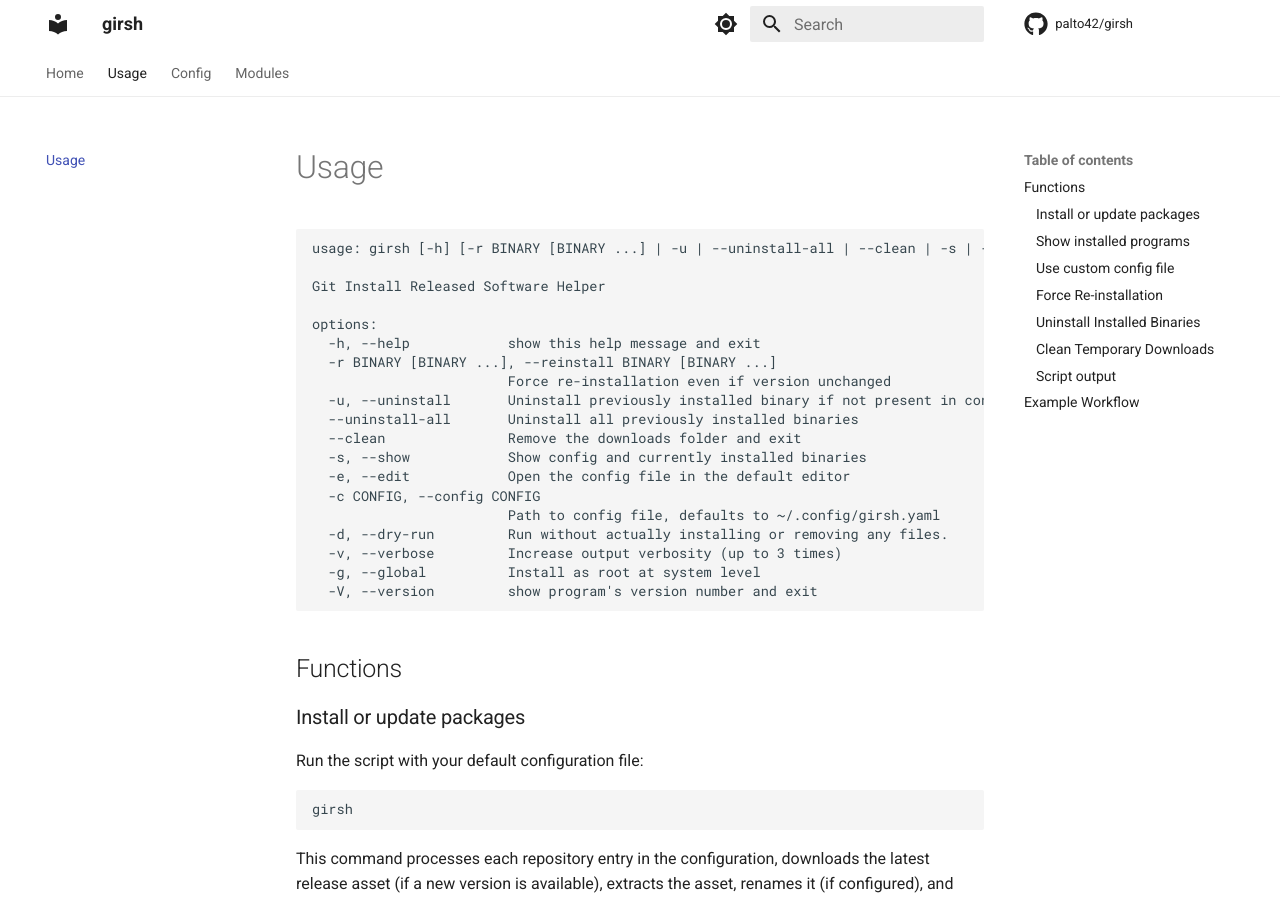
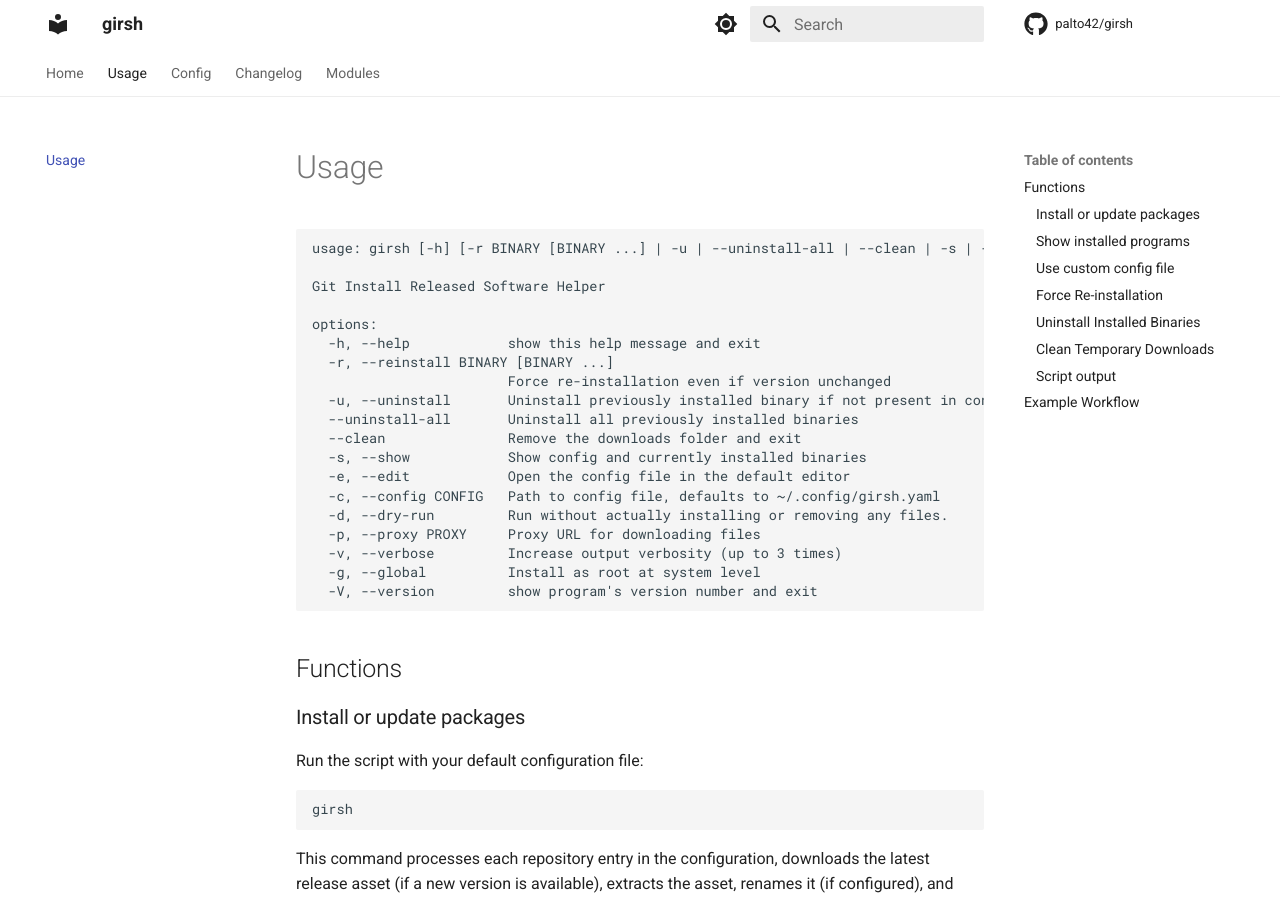
Before and after one commit to palto42/girsh, an MkDocs documentation site: the page built from docs/usage.md, in a window 1280 px wide and 900 px high. Built offline with MkDocs 1.6.1 and Material for MkDocs 9.7.7, drawn with Linux system fonts in a browser that asks for light colours; comment, search, counter and statistics services are not loaded.

Commit message:
update docs and add changelog

````diff
--- a/docs/usage.md
+++ b/docs/usage.md
@@ -1,22 +1,22 @@
 # Usage
 
 ```text
-usage: girsh [-h] [-r BINARY [BINARY ...] | -u | --uninstall-all | --clean | -s | -e] [-c CONFIG] [-d] [-v] [-g] [-V]
+usage: girsh [-h] [-r BINARY [BINARY ...] | -u | --uninstall-all | --clean | -s | -e] [-c CONFIG] [-d] [-p PROXY] [-v] [-g] [-V]
 
 Git Install Released Software Helper
 
 options:
   -h, --help            show this help message and exit
-  -r BINARY [BINARY ...], --reinstall BINARY [BINARY ...]
+  -r, --reinstall BINARY [BINARY ...]
                         Force re-installation even if version unchanged
   -u, --uninstall       Uninstall previously installed binary if not present in config anymore
   --uninstall-all       Uninstall all previously installed binaries
   --clean               Remove the downloads folder and exit
   -s, --show            Show config and currently installed binaries
   -e, --edit            Open the config file in the default editor
-  -c CONFIG, --config CONFIG
-                        Path to config file, defaults to ~/.config/girsh.yaml
+  -c, --config CONFIG   Path to config file, defaults to ~/.config/girsh.yaml
   -d, --dry-run         Run without actually installing or removing any files.
+  -p, --proxy PROXY     Proxy URL for downloading files
   -v, --verbose         Increase output verbosity (up to 3 times)
   -g, --global          Install as root at system level
   -V, --version         show program's version number and exit
--- a/mkdocs.yml
+++ b/mkdocs.yml
@@ -11,6 +11,7 @@ nav:
   - Home: index.md
   - Usage: usage.md
   - Config: config.md
+  - Changelog: changelog.md
   - Modules: modules.md
 plugins:
   - search
--- a/pyproject.toml
+++ b/pyproject.toml
@@ -21,7 +21,7 @@ keywords = ['python']
 name = "girsh"
 readme = "README.md"
 requires-python = ">=3.10,<4.0"
-version = "0.1.32"
+version = "0.1.33"
 
 [project.urls]
 Documentation = "https://palto42.github.io/girsh/"
````
Also changed, not shown: CHANGELOG.md (added, +17 -0 lines), docs/changelog.md (added, +1 -0 lines), docs/config.md (+3 -0 lines), 1 other file.
